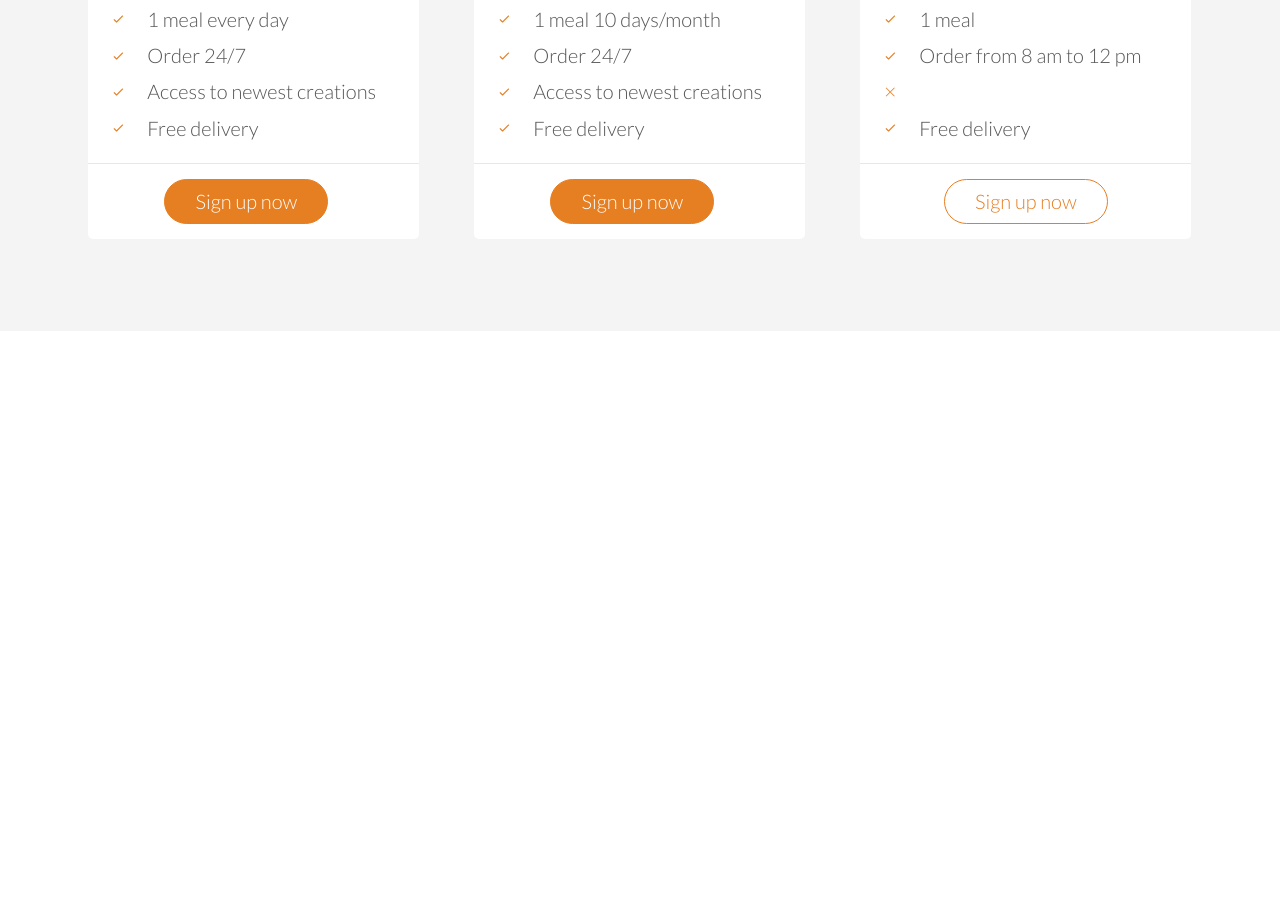
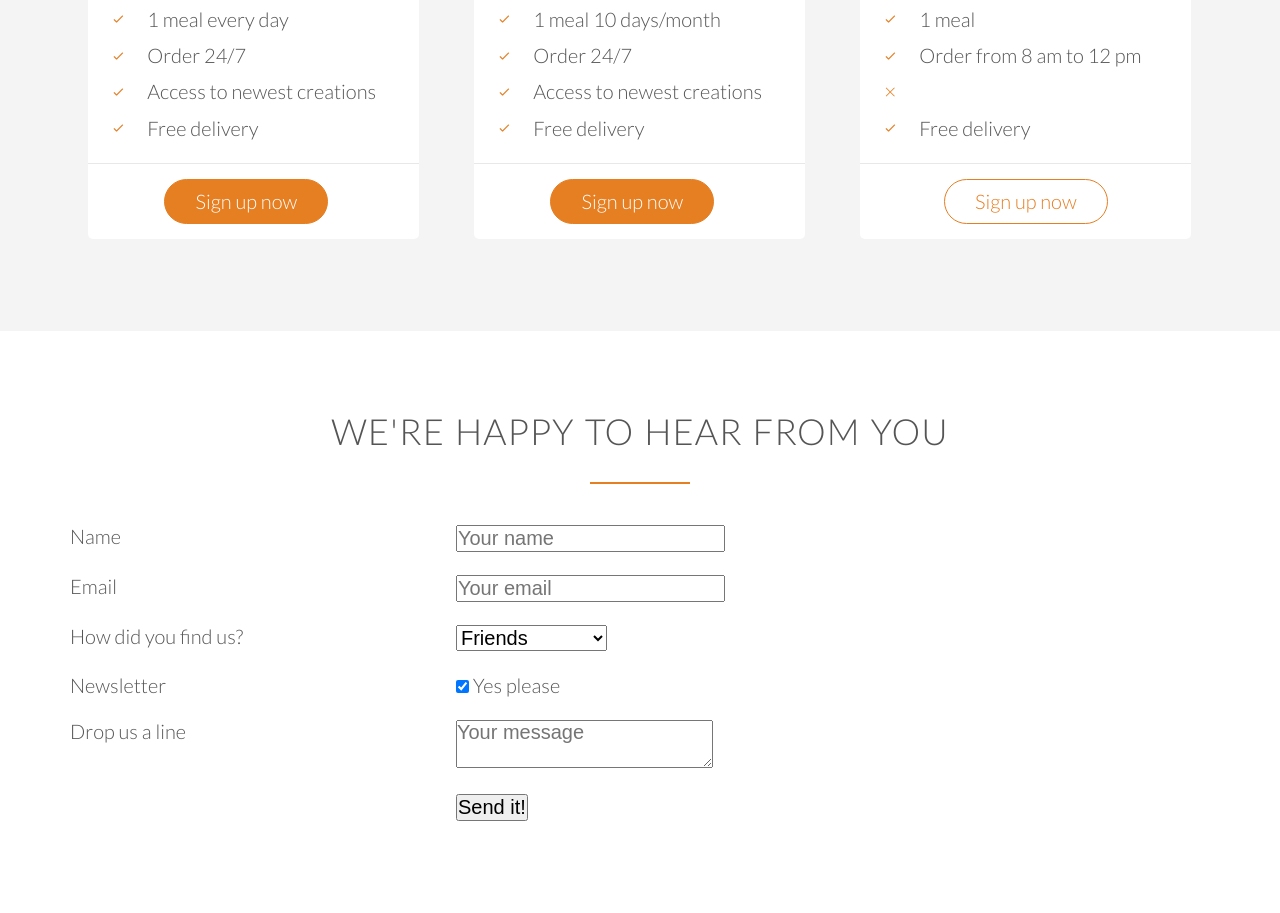
Before and after one commit to VivekKSingh/frontendapp, a plain HTML site: page index.html in a window 1280 px wide. Shown: the part 4332-5245 px from the top of the page. Before the commit the page ends 4663 px from the top, so only its background shows below. Drawn offline with Linux system fonts and the light colour scheme; files whose address does not match are found by name.

Commit message:
Added html for contact form.

```diff
--- a/index.html
+++ b/index.html
@@ -379,16 +379,82 @@
                 </div>
             </div>
         </section>
+
+        <section class="section-form">
+            <div class="row">
+                <h2>We're happy to hear from you</h2>
+            </div>
+            <div class="row">
+                <form method="post" action="#" class="contact-form">
+                    <div class="row">
+                        <div class="col span-1-of-3">
+                            <label for="name">Name</label>
+                        </div>
+                        <div class="col span-2-of-3">
+                            <input type="text" name="name" id="name" placeholder="Your name" required>
+                        </div>
+                    </div>
+                    <div class="row">
+                        <div class="col span-1-of-3">
+                            <label for="email">Email</label>
+                        </div>
+                        <div class="col span-2-of-3">
+                            <input type="email" name="email" id="email" placeholder="Your email" required>
+                        </div>
+                    </div>
+                    <div class="row">
+                        <div class="col span-1-of-3">
+                            <label for="find-us">How did you find us?</label>
+                        </div>
+                        <div class="col span-2-of-3">
+                            <select name="find-us" id="find-us">
+                                <option value="friends"  selected>Friends</option>
+                                <option value="search">Search engine</option>
+                                <option value="ad">Advertisement</option>
+                                <option value="other">Other</option>
+                            </select>
+                        </div>
+                    </div>
+                    <div class="row">
+                        <div class="col span-1-of-3">
+                            <label for="news">Newsletter</label>
+                        </div>
+                        <div class="col span-2-of-3">
+                            <input type="checkbox" name="news" id="news" checked> Yes please
+                        </div>
+                    </div>
+                    <div class="row">
+                        <div class="col span-1-of-3">
+                            <label>Drop us a line</label>
+                        </div>
+                        <div class="col span-2-of-3">
+                            <textarea name="message" placeholder="Your message"></textarea>
+                        </div>
+                    </div>
+                    <div class="row">
+                        <div class="col span-1-of-3">
+                            <label>&nbsp;</label>
+                        </div>
+                        <div class="col span-2-of-3">
+                            <input type="submit" value="Send it!">
+                        </div>
+                    </div>
+                </form>
+            </div>
+        </section>
     </body>
 </html>
 
 <!--
 
-Plan 3: Starter
-19$ per meal
-1 meal
-Order from 8 am to 12 pm
-Free delivery
+Title: We're happy to hear from you
+
+Fields to include:
+Name
+Email
+How did you find us?
+Newsletter
+Drop us a line
 
 
 -->
```
